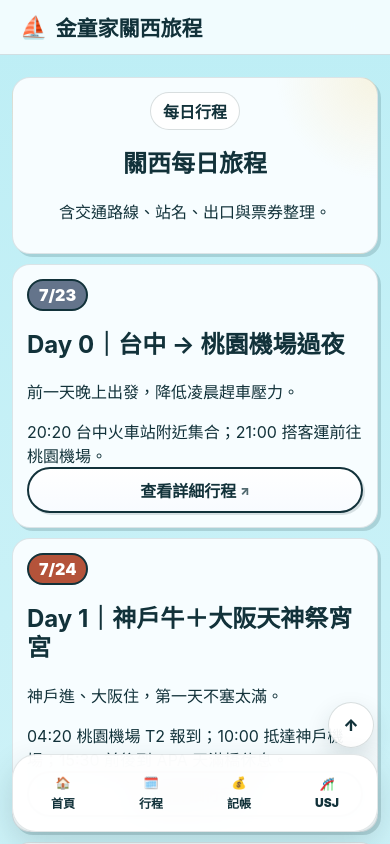
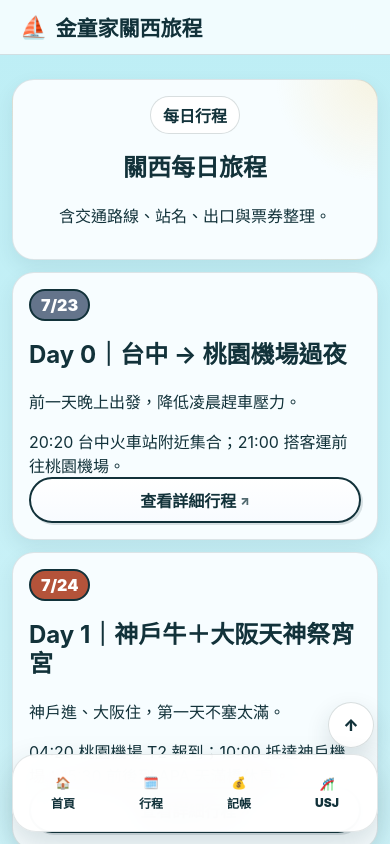
Before and after one commit to sacha693/my-storyjs-app, a React (Vite) app: page /my-storyjs-app/days in a window 390 px wide. Shown: the top 844 px of the page. Built offline with nearby package versions, Linux system fonts and the light colour scheme.

Commit message:
Improve mobile spacing and navigation behavior

```diff
--- a/src/styles/mobile.css
+++ b/src/styles/mobile.css
@@ -1,19 +1,19 @@
 @media (max-width: 720px) {
   .topbarInner {
-    flex-direction: column;
-    align-items: flex-start;
+    flex-direction: row;
+    align-items: center;
   }
 
   .wrap {
     padding: 12px;
-    padding-bottom: calc(140px + var(--safe-bottom));
+    padding-bottom: calc(150px + var(--safe-bottom));
   }
 
   .card {
-    border-radius: 18px;
-    padding: 14px;
-    margin: 10px 0;
-    box-shadow: 3px 3px 0 rgba(18, 50, 58, 0.16);
+    border-radius: 22px;
+    padding: 16px;
+    margin: 12px 0;
+    box-shadow: 0 8px 20px rgba(18, 50, 58, 0.08);
   }
 
   .grid {
@@ -23,9 +23,9 @@
 
   .navCard {
     min-height: auto;
-    padding: 12px 10px;
+    padding: 14px 12px;
     display: grid;
-    gap: 4px;
+    gap: 6px;
     align-content: center;
   }
 
@@ -59,6 +59,7 @@
   .dayHeader,
   .summaryTotal {
     flex-direction: column;
+    align-items: flex-start;
   }
 
   .departBox {
@@ -81,10 +82,6 @@
     text-align: center;
   }
 
-  .routeChip {
-    line-height: 1.4;
-  }
-
   .accordion {
     scroll-margin-top: 110px;
     contain: layout;
@@ -96,8 +93,7 @@
   }
 
   .floatingActions {
-    right: 10px;
-    bottom: calc(10px + var(--safe-bottom));
+    display: none;
   }
 
   .expenseTable,
@@ -126,12 +122,12 @@
   }
 
   .expenseTable tr {
-    border: 3px solid var(--line);
-    border-radius: 18px;
+    border: 1px solid rgba(18, 50, 58, 0.12);
+    border-radius: 20px;
     background: #fff;
-    padding: 10px;
+    padding: 12px;
     overflow: hidden;
-    box-shadow: 4px 4px 0 rgba(18, 50, 58, 0.14);
+    box-shadow: 0 8px 20px rgba(18, 50, 58, 0.08);
   }
 
   .expenseTable td {
```
